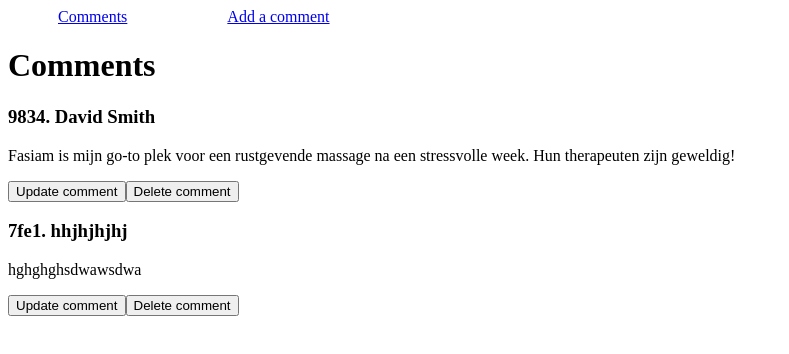
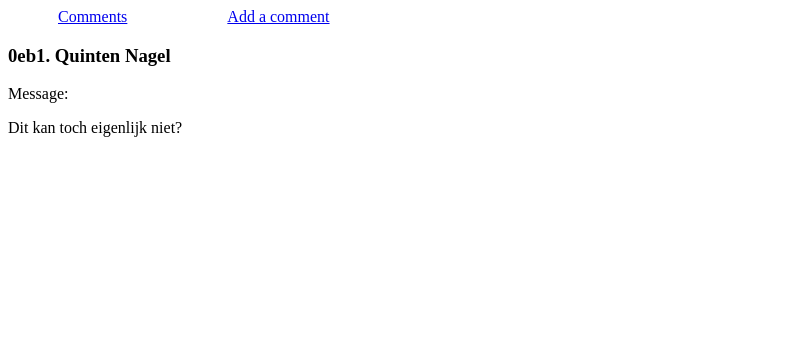
Before and after one commit to QNoah/json-server-test, an Angular app: page /comments in a window 1280 px wide. Shown: the top 354 px of the page, without its empty margins (0-789 px from the left). Built offline with nearby package versions, Linux system fonts and the light colour scheme; data requests are answered from the project's data file.

Commit message:
trying observables

```diff
--- a/db.json
+++ b/db.json
@@ -1,14 +1,9 @@
 {
   "comments": [
     {
-      "id": "9834",
-      "writer": "David Smith",
-      "text": "Fasiam is mijn go-to plek voor een rustgevende massage na een stressvolle week. Hun therapeuten zijn geweldig!"
-    },
-    {
-      "id": "7fe1",
-      "writer": "hhjhjhjhj",
-      "text": "hghghghsdwawsdwa"
+      "id": "0eb1",
+      "writer": "Quinten Nagel",
+      "text": "Dit kan toch eigenlijk niet?\n"
     }
   ]
 }
--- a/src/app/comment-add/comment-add.component.html
+++ b/src/app/comment-add/comment-add.component.html
@@ -1,6 +1,6 @@
 <h1>Hi there! Add your comment.</h1>
-<form (ngSubmit)="submitComment()">
+<!-- <form (ngSubmit)="submitComment()">
     <input type="text" placeholder="Your name" name="writer" [(ngModel)]="writer">
     <textarea name="comment" cols="30" rows="10" placeholder="Write your comment" [(ngModel)]="text"></textarea>
     <button type="submit">Submit</button>
-</form>
+</form> -->
--- a/src/app/comment-add/comment-add.component.ts
+++ b/src/app/comment-add/comment-add.component.ts
@@ -1,6 +1,4 @@
 import { Component } from '@angular/core';
-import { DataService } from '../data.service';
-import { Router } from '@angular/router';
 
 @Component({
   selector: 'app-comment-add',
@@ -11,20 +9,20 @@ export class CommentAddComponent {
   writer: string;
   text: string;
 
-  constructor(private dataService: DataService, private router: Router) {}
+  constructor() {}
 
-  submitComment() {
-    const data = {
-      writer: this.writer,
-      text: this.text
-    };
-    this.dataService.postComment(data).subscribe(response => {
-      console.log('Response from server:', response);
-      this.router.navigate(['success'])
-      // Hier kun je eventuele verdere acties uitvoeren na het ontvangen van een antwoord
-    },error => {
-      console.error('Error submitting comment:', error);
-      // Hier kun je eventuele foutafhandeling doen
-    });
-  }
+  // submitComment() {
+  //   const data = {
+  //     writer: this.writer,
+  //     text: this.text
+  //   };
+  //   this.dataService.postComment(data).subscribe(response => {
+  //     console.log('Response from server:', response);
+  //     this.router.navigate(['success'])
+  //     // Hier kun je eventuele verdere acties uitvoeren na het ontvangen van een antwoord
+  //   },error => {
+  //     console.error('Error submitting comment:', error);
+  //     // Hier kun je eventuele foutafhandeling doen
+  //   });
+  // }
 }
--- a/src/app/comments/comments.component.html
+++ b/src/app/comments/comments.component.html
@@ -1,14 +1,28 @@
-<h1>Comments</h1>
+<!-- <h1>Comments</h1>
 <h3 *ngIf="updateSuccess === true">Updated!</h3>
+<ng-container *ngIf="singleData === true">
+  <ng-container *ngFor="let item of data">
+    <h3>{{ item.id }}. {{ item.writer }}</h3>
+    <p (click)="showAll(item.id)">{{ item.text }}</p>
+    <a (click)="updateMode()">Update</a>
+    <a (click)="delete(item.id)">Delete</a>
+    <div class="update" *ngIf="update === true">
+      <textarea [(ngModel)]="item.text"></textarea>
+      <button (click)="updateComment(item.id, item.text)">Save</button>
+    </div>
+  </ng-container>
+</ng-container>
 <ng-container *ngFor="let item of data">
-  <h3>{{ item.id }}. {{ item.writer }}</h3>
-  <p>{{ item.text }}</p>
-  <button (click)="updateMode()">Update comment</button>
-  <button (click)="delete(item.id)">Delete comment</button>
-  <div class="update" *ngIf="update === true">
-    <textarea [(ngModel)]="item.text"></textarea>
-    <button (click)="updateComment(item.id, item.text)">Save</button>
+    <ng-container *ngIf="item.id === bigId">
+        <h3>{{item.id}}. {{item.writer}}</h3>
+        <p>{{item.text}}</p>
+    </ng-container>
+</ng-container>
+{{data}} -->
+<div class="test" *ngIf="data | async as comments;">
+  <div *ngFor="let comment of comments">
+    <h3>{{comment.id}}. {{comment.writer}}</h3>
+    <p>Message:</p>
+    <p>{{comment.text}}</p>
   </div>
-</ng-container>
-
-<!-- {{data | json}} -->
+</div>
--- a/src/app/comments/comments.component.scss
+++ b/src/app/comments/comments.component.scss
@@ -0,0 +1,5 @@
+a{
+    margin-right: 20px;
+} :hover{
+    cursor: pointer;
+}
--- a/src/app/comments/comments.component.ts
+++ b/src/app/comments/comments.component.ts
@@ -2,6 +2,8 @@ import { HttpClient } from '@angular/common/http';
 import { Component, SimpleChanges } from '@angular/core';
 import { Router } from '@angular/router';
 import { OnChanges, OnInit } from '@angular/core';
+import { Observable } from 'rxjs';
+import { CommentsService } from '../services/comments.service';
 
 @Component({
   selector: 'app-comments',
@@ -9,48 +11,48 @@ import { OnChanges, OnInit } from '@angular/core';
   styleUrls: ['./comments.component.scss'],
 })
 export class CommentsComponent implements OnChanges{
-  data: any;
+  data: Observable<any[]>;
+  bigId: string;
   updateSuccess = false;
   update: boolean = false;
-  constructor(private http: HttpClient, private router: Router) {}
+  singleData = true;
+  constructor(private commentService: CommentsService) {}
 
   ngOnInit() {
     this.refreshData();
+    console.log(this.data);
   }
   ngOnChanges(){
     this.refreshData();
   }
 
   updateMode(){
-    if(this.update === false){
-    this.update = true;
-  } else{
-    this.update = false;
-  }
+    this.update = !this.update;
 }
   refreshData() {
-    this.http.get('http://localhost:3000/comments').subscribe((data) => {
-      this.data = data;
-    });
+      this.data = this.commentService.getAllComments();
   }
-  delete(commentId: number){
-    this.http.delete(`http://localhost:3000/comments/${commentId}`).subscribe(() => {
-    this.refreshData();
-  }, error => {
-    console.log(error);
-  });
+//   delete(commentId: number){
+//     this.http.delete(`http://localhost:3000/comments/${commentId}`).subscribe(() => {
+//     this.refreshData();
+//   }, error => {
+//     console.log(error);
+//   });
+// }
+
+// updateComment(commentId: number, updatedText: string) {
+//   const existingComment = this.data.find((comment: any) => comment.id === commentId);
+//   const updatedComment = { ...existingComment, text: updatedText }; // Update 'text' field while keeping other fields intact
+//   this.http.put(`http://localhost:3000/comments/${commentId}`, updatedComment).subscribe(() => {
+//     // this.refreshData();
+//     this.updateSuccess = true;
+//     this.update = false;
+//   }, error => {
+//     console.error('Error updating comment:', error);
+//   });
+// }
+showAll(id: string){
+  this.singleData = false;
+  this.bigId = id;
 }
-
-updateComment(commentId: number, updatedText: string) {
-  const existingComment = this.data.find((comment: any) => comment.id === commentId);
-  const updatedComment = { ...existingComment, text: updatedText }; // Update 'text' field while keeping other fields intact
-  this.http.put(`http://localhost:3000/comments/${commentId}`, updatedComment).subscribe(() => {
-    // this.refreshData();
-    this.updateSuccess = true;
-    this.update = false;
-  }, error => {
-    console.error('Error updating comment:', error);
-  });
 }
-
-}
--- a/src/app/data.service.ts
+++ /dev/null
@@ -1,14 +0,0 @@
-import { Injectable } from '@angular/core';
-import { HttpClient } from '@angular/common/http';
-import { Observable } from 'rxjs';
-
-@Injectable({
-  providedIn: 'root'
-})
-export class DataService {
-  constructor(private http: HttpClient) {}
-
-  postComment(data: any): Observable<any> {
-    return this.http.post<any>('http://localhost:3000/comments', data);
-  }
-}
--- /dev/null
+++ b/src/app/services/comments.service.ts
@@ -0,0 +1,15 @@
+import { HttpClient } from '@angular/common/http';
+import { Injectable } from '@angular/core';
+import { Observable } from 'rxjs';
+
+@Injectable({
+  providedIn: 'root'
+})
+export class CommentsService {
+
+  constructor(private http: HttpClient) {}
+
+  getAllComments(): Observable<any[]> {
+    return this.http.get<any[]>('http://localhost:3000/comments');
+  }
+}
```
Also changed, not shown: src/app/comments/comments.component copy.ts (added, +61 -0 lines), 1 other file (tests, documents, lock files or other folders).
